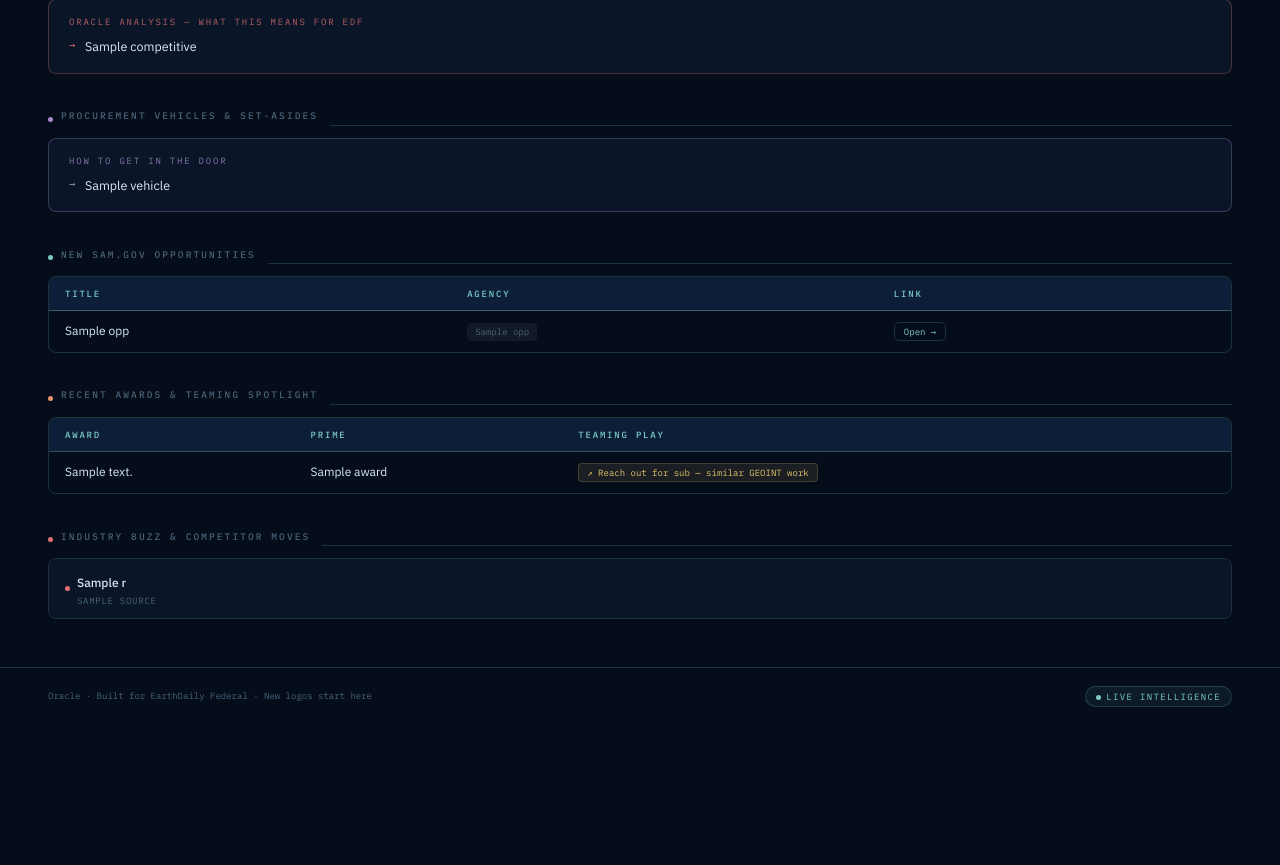
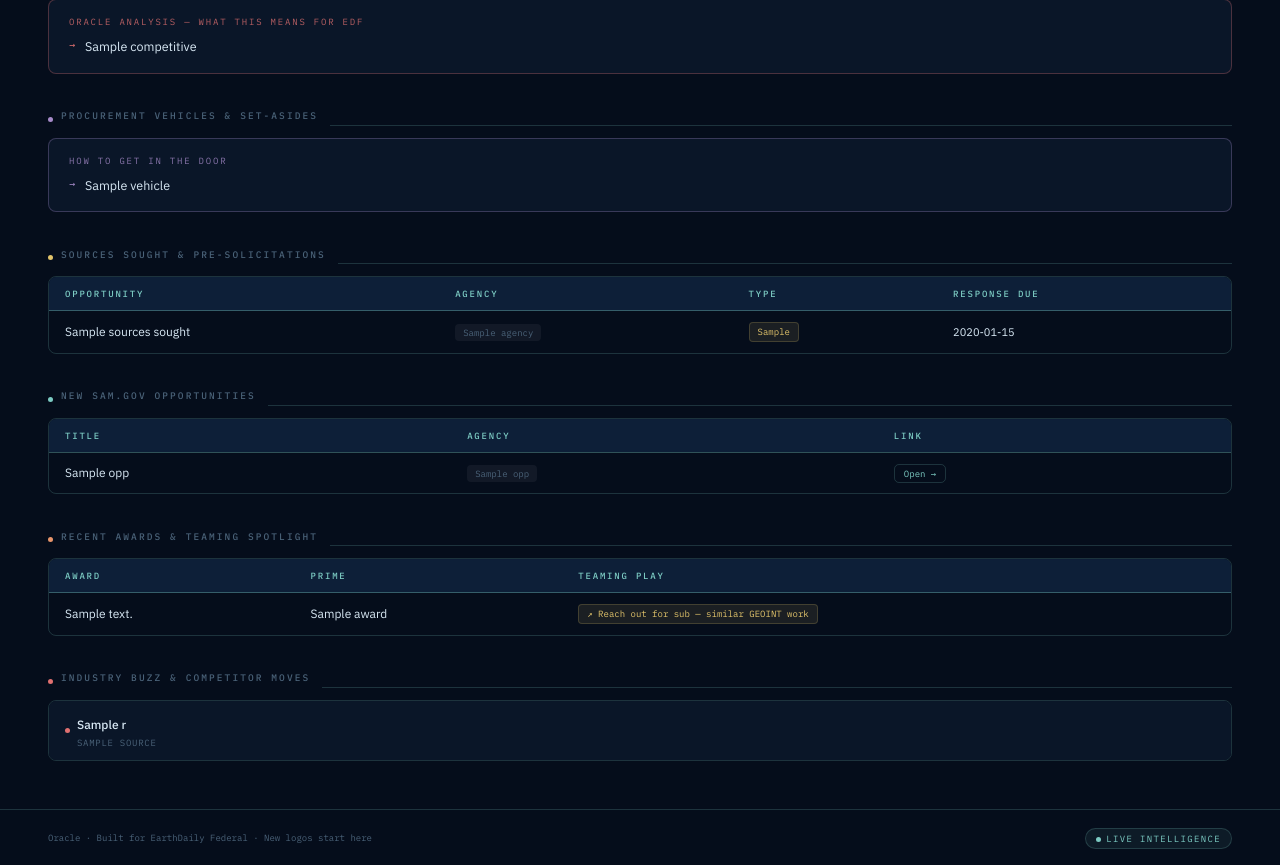
Before and after one commit to rebelrichie/edf-oracle-daily-intel, a Python web app: template templates/report.html in a window 1280 px wide. Shown: the part 905-1770 px from the top of the page. Before the commit the page ends 1612 px from the top, so only its background shows below. Run offline with Jinja, Linux system fonts and the light colour scheme; the template is opened without the code that fills it: most values are stand-ins (such as "Sample title", 1, 10 or a date in 2020).

Commit message:
Update report.html

```diff
--- a/templates/report.html
+++ b/templates/report.html
@@ -241,6 +241,32 @@
   </section>
   {% endif %}
 
+  <!-- Sources Sought & Pre-Solicitations -->
+  {% if sources_sought %}
+  <section>
+    <div class="sec-hd">
+      <div class="sec-hd-dot"><span class="gold"></span></div>
+      <div class="sec-hd-label">Sources Sought &amp; Pre-Solicitations</div>
+      <div class="sec-hd-line"></div>
+    </div>
+    <div class="tbl-wrap">
+      <table>
+        <thead><tr><th>Opportunity</th><th>Agency</th><th>Type</th><th>Response Due</th></tr></thead>
+        <tbody>
+          {% for s in sources_sought %}
+          <tr>
+            <td>{{ s.get("title","")[:70] }}</td>
+            <td><span class="pill-agency">{{ s.get("agency","")[:35] }}</span></td>
+            <td><span class="pill-gold">{{ s.get("notice_type","") }}</span></td>
+            <td style="font-size:11px;">{{ s.get("response_due","TBD")[:10] }}</td>
+          </tr>
+          {% endfor %}
+        </tbody>
+      </table>
+    </div>
+  </section>
+  {% endif %}
+
   <!-- SAM.gov -->
   {% if sam %}
   <section>
```
